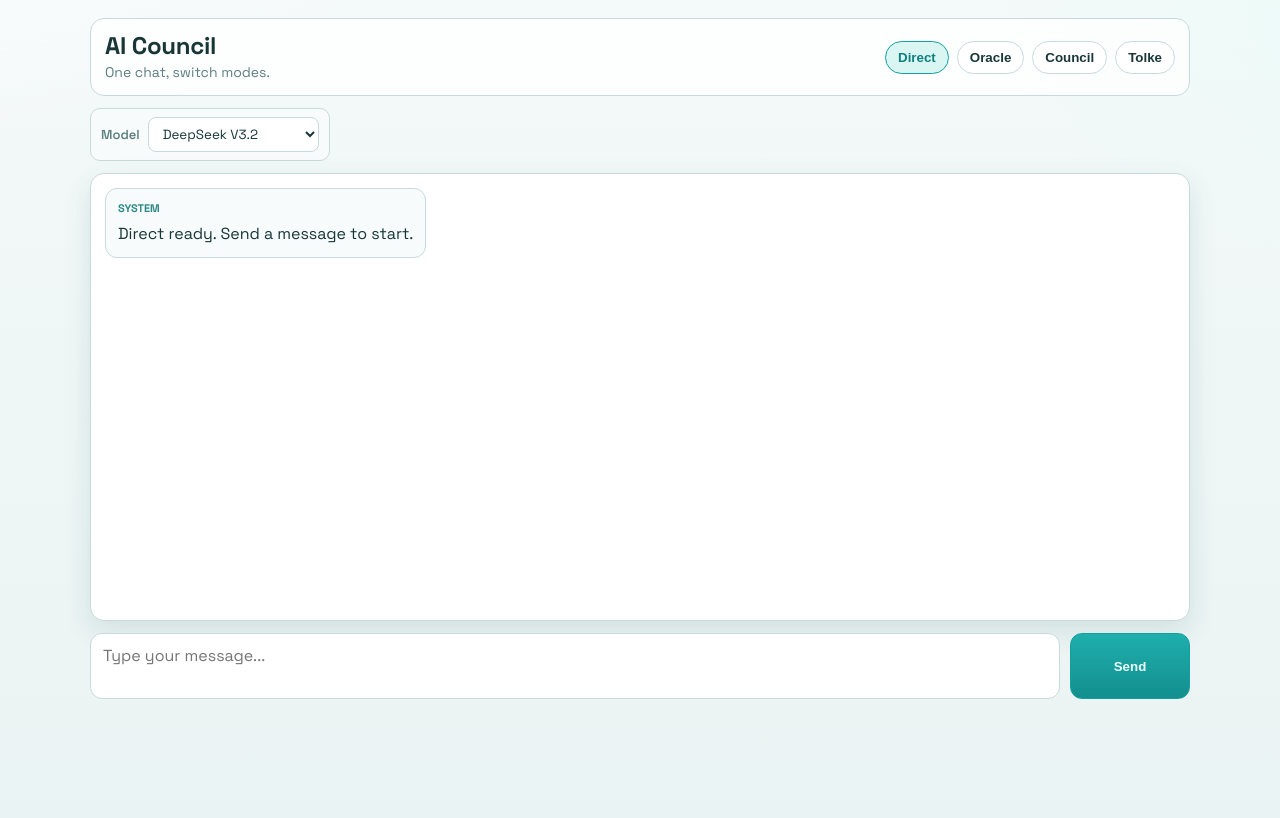
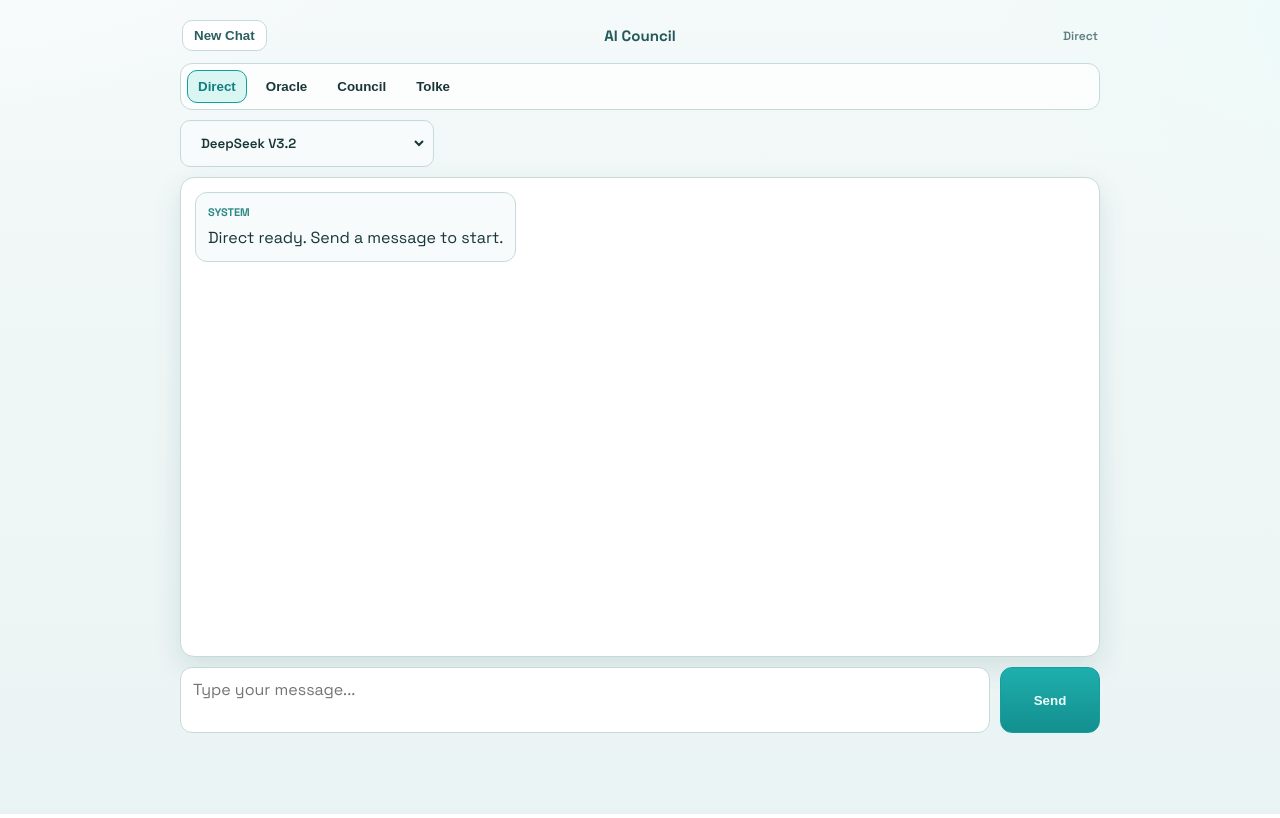
Before and after one commit to Ravs0/ai-council, a website built with Vite: page index.html in a window 1280 px wide. Built offline with nearby package versions, Linux system fonts and the light colour scheme; files whose address does not match are found by name.

Commit message:
Refine UI to Claude/OpenAI-style top mode switcher and minimal chat layout

```diff
--- a/index.html
+++ b/index.html
@@ -15,26 +15,26 @@
 <body>
     <main class="app">
         <header class="topbar">
-            <div class="brand-wrap">
-                <h1>AI Council</h1>
-                <p>One chat, switch modes.</p>
+            <div class="topbar-left">
+                <button class="ghost-btn" id="new-chat-btn" type="button">New Chat</button>
             </div>
-            <section class="mode-bar" id="mode-bar" aria-label="Modes">
-                <button class="mode-btn active" data-mode="direct" type="button">Direct</button>
-                <button class="mode-btn" data-mode="oracle" type="button">Oracle</button>
-                <button class="mode-btn" data-mode="council" type="button">Council</button>
-                <button class="mode-btn" data-mode="tolke" type="button">Tolke</button>
-            </section>
+            <div class="topbar-center">AI Council</div>
+            <div class="topbar-right" id="mode-label">Direct</div>
         </header>
+
+        <section class="mode-bar" id="mode-bar" aria-label="Modes">
+            <button class="mode-btn active" data-mode="direct" type="button">Direct</button>
+            <button class="mode-btn" data-mode="oracle" type="button">Oracle</button>
+            <button class="mode-btn" data-mode="council" type="button">Council</button>
+            <button class="mode-btn" data-mode="tolke" type="button">Tolke</button>
+        </section>
 
         <section class="context-bar">
             <div class="context-group" data-for="direct">
-                <label for="direct-model">Model</label>
                 <select id="direct-model"></select>
             </div>
 
             <div class="context-group hidden" data-for="oracle">
-                <label for="oracle-mode">Run Mode</label>
                 <select id="oracle-mode">
                     <option value="auto">Auto</option>
                     <option value="swift">Swift</option>
@@ -43,12 +43,10 @@
             </div>
 
             <div class="context-group hidden" data-for="council">
-                <label for="council-persona">Persona</label>
                 <select id="council-persona"></select>
             </div>
 
             <div class="context-group hidden" data-for="tolke">
-                <label for="tolke-model">Model</label>
                 <select id="tolke-model"></select>
             </div>
         </section>
--- a/src/main.js
+++ b/src/main.js
@@ -47,6 +47,13 @@ const state = {
     lastOracleTrace: []
 };
 
+function modeTitle(mode) {
+    if (mode === "oracle") return "Oracle";
+    if (mode === "council") return "Council";
+    if (mode === "tolke") return "Tolke";
+    return "Direct";
+}
+
 function currentKey() {
     if (state.mode === "oracle") return "oracle";
     if (state.mode === "direct") return `direct:${state.selectedDirectModel}`;
@@ -75,8 +82,7 @@ function renderFeed() {
 
     const history = ensureHistory(key);
     if (!history.length) {
-        const modeTitle = state.mode === "oracle" ? "Oracle" : state.mode === "council" ? "Council" : state.mode === "tolke" ? "Tolke" : "Direct";
-        appendMessage(key, "assistant", `${modeTitle} ready. Send a message to start.`, "System");
+        appendMessage(key, "assistant", `${modeTitle(state.mode)} ready. Send a message to start.`, "System");
     }
 
     ensureHistory(key).forEach((item) => {
@@ -139,6 +145,9 @@ function setMode(mode) {
     document.querySelectorAll(".context-group").forEach((g) => {
         g.classList.toggle("hidden", g.dataset.for !== mode);
     });
+
+    const modeLabel = document.getElementById("mode-label");
+    if (modeLabel) modeLabel.textContent = modeTitle(mode);
 
     const input = document.getElementById("chat-input");
     if (mode === "oracle") input.placeholder = "Ask Oracle a high-stakes question...";
@@ -393,6 +402,13 @@ function wireEvents() {
         state.selectedPersona = e.target.value;
         renderFeed();
     });
+
+    document.getElementById("new-chat-btn").addEventListener("click", () => {
+        const key = currentKey();
+        state.histories[key] = [];
+        if (state.mode === "oracle") state.lastOracleTrace = [];
+        renderFeed();
+    });
 }
 
 async function init() {
--- a/src/style.css
+++ b/src/style.css
@@ -35,50 +35,68 @@ body {
 }
 
 .app {
-    width: min(1100px, 100% - 28px);
-    margin: 18px auto;
+    width: min(920px, 100% - 28px);
+    margin: 14px auto;
     display: grid;
     grid-template-rows: auto auto 1fr auto;
-    gap: 12px;
+    gap: 10px;
 }
 
 .topbar {
-    border: 1px solid var(--line);
-    background: rgba(255, 255, 255, 0.78);
-    backdrop-filter: blur(8px);
-    border-radius: var(--radius);
-    padding: 14px;
+    padding: 6px 2px 2px;
     display: grid;
-    grid-template-columns: 1fr auto;
-    gap: 10px;
+    grid-template-columns: 1fr auto 1fr;
+    gap: 8px;
     align-items: center;
 }
 
-.brand-wrap h1 {
-    font-size: 24px;
-    line-height: 1.1;
-    letter-spacing: -0.3px;
+.topbar-left {
+    display: flex;
+    justify-content: flex-start;
 }
 
-.brand-wrap p {
-    margin-top: 4px;
+.topbar-center {
+    text-align: center;
+    font-weight: 700;
+    color: #24595a;
+    font-size: 15px;
+}
+
+.topbar-right {
+    display: flex;
+    justify-content: flex-end;
+    font-size: 12px;
     color: var(--muted);
-    font-size: 14px;
+    font-weight: 600;
+}
+
+.ghost-btn {
+    border: 1px solid var(--line);
+    background: var(--card);
+    color: #2a5f60;
+    border-radius: 10px;
+    padding: 7px 11px;
+    font-weight: 600;
+    cursor: pointer;
 }
 
 .mode-bar {
     display: flex;
     gap: 8px;
     flex-wrap: wrap;
-    justify-content: flex-end;
+    justify-content: flex-start;
+    border: 1px solid var(--line);
+    background: rgba(255, 255, 255, 0.75);
+    border-radius: 12px;
+    padding: 6px;
 }
 
 .mode-btn {
-    border: 1px solid var(--line);
-    background: var(--card);
+    border: 1px solid transparent;
+    background: transparent;
     color: var(--text);
-    border-radius: 999px;
-    padding: 8px 12px;
+    border-radius: 10px;
+    padding: 8px 10px;
     font-weight: 600;
     cursor: pointer;
 }
@@ -90,35 +108,28 @@ body {
 }
 
 .context-bar {
-    display: flex;
-    gap: 10px;
-    flex-wrap: wrap;
+    display: grid;
+    grid-template-columns: 1fr;
+    gap: 6px;
 }
 
 .context-group {
-    display: flex;
-    align-items: center;
-    gap: 8px;
     border: 1px solid var(--line);
     background: var(--card-soft);
     border-radius: 10px;
-    padding: 8px 10px;
-}
-
-.context-group label {
-    font-size: 13px;
-    color: var(--muted);
-    font-weight: 600;
+    padding: 6px;
+    width: fit-content;
 }
 
 .context-group select {
-    border: 1px solid var(--line);
-    background: var(--card);
+    border: 0;
+    background: transparent;
     color: var(--text);
-    border-radius: 8px;
+    border-radius: 6px;
     padding: 7px 10px;
-    min-width: 170px;
+    min-width: 240px;
     font-family: inherit;
+    font-weight: 600;
 }
 
 .chat-panel {
@@ -127,7 +138,7 @@ body {
     border-radius: var(--radius);
     box-shadow: var(--shadow);
     overflow: hidden;
-    min-height: 56vh;
+    min-height: 60vh;
     display: grid;
     grid-template-rows: 1fr auto;
 }
@@ -203,7 +214,7 @@ body {
 
 .composer {
     display: grid;
-    grid-template-columns: 1fr 120px;
+    grid-template-columns: 1fr 100px;
     gap: 10px;
 }
 
@@ -245,16 +256,16 @@ body {
     }
 
     .topbar {
-        padding: 10px;
-        grid-template-columns: 1fr;
+        padding: 4px 2px 2px;
+        grid-template-columns: 1fr auto;
     }
 
-    .brand-wrap h1 {
-        font-size: 20px;
+    .topbar-center {
+        display: none;
     }
 
-    .brand-wrap p {
-        font-size: 13px;
+    .topbar-right {
+        font-size: 11px;
     }
 
     .mode-bar {
@@ -271,12 +282,11 @@ body {
 
     .context-group {
         width: 100%;
-        justify-content: space-between;
     }
 
     .context-group select {
         min-width: 0;
-        width: 64%;
+        width: 100%;
     }
 
     .chat-panel {
```
